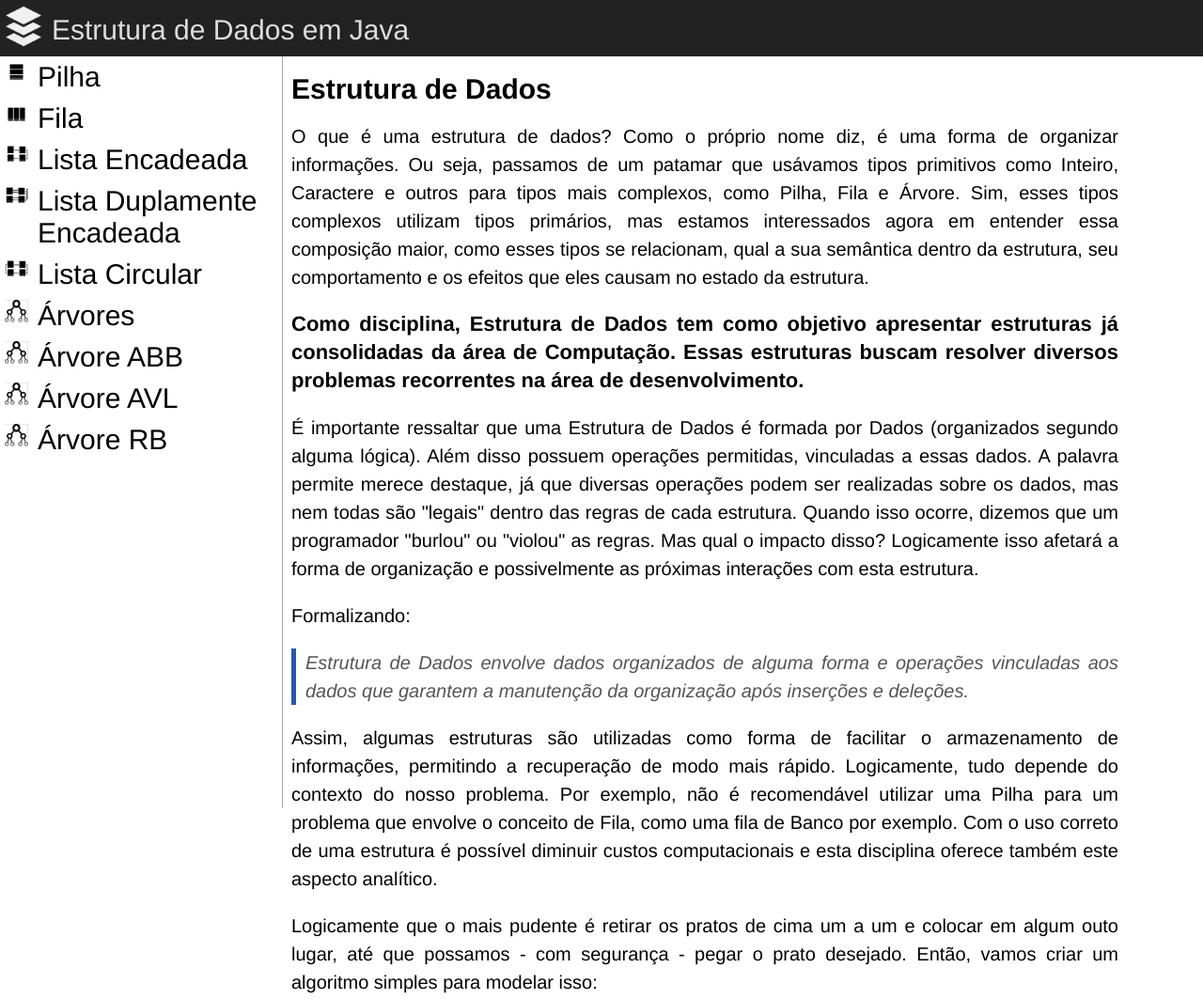
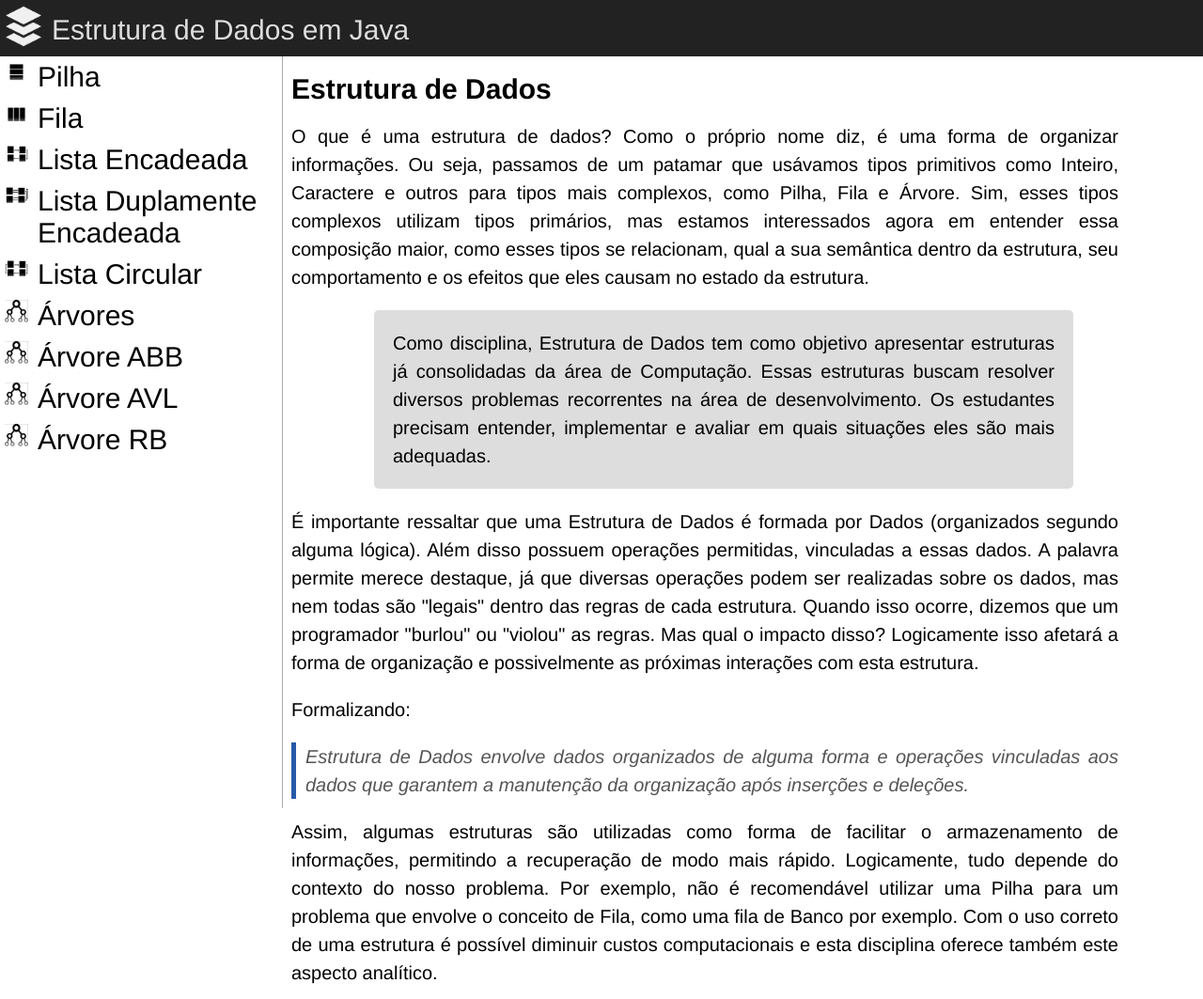
Before and after one commit to LuisAraujo/Estrutura-de-Dados-em-Java, a plain HTML site: page index.html in a window 1280 px wide. Shown: the top 1063 px of the page at 94% size. Drawn offline with Linux system fonts and the light colour scheme.

Commit message:
add analytics

```diff
--- a/index.html
+++ b/index.html
@@ -50,7 +50,7 @@
 			</div>
 
 			<div class="parag hightlight">
-				Como disciplina, Estrutura de Dados tem como objetivo apresentar estruturas já consolidadas da área de Computação. Essas estruturas buscam resolver diversos problemas recorrentes na área de desenvolvimento.
+				Como disciplina, Estrutura de Dados tem como objetivo apresentar estruturas já consolidadas da área de Computação. Essas estruturas buscam resolver diversos problemas recorrentes na área de desenvolvimento. Os estudantes precisam entender, implementar e avaliar em quais situações eles são mais adequadas.
 			</div >
 
 			<div class="parag">
@@ -165,6 +165,14 @@
 
 </div>
 </div>
+<!-- Global site tag (gtag.js) - Google Analytics -->
+<script async src="https://www.googletagmanager.com/gtag/js?id=G-NZJ9Q2L2RL"></script>
+<script>
+  window.dataLayer = window.dataLayer || [];
+  function gtag(){dataLayer.push(arguments);}
+  gtag('js', new Date());
 
+  gtag('config', 'G-NZJ9Q2L2RL');
+</script>
 </body>
 </html>
--- a/site/css/style.css
+++ b/site/css/style.css
@@ -113,8 +113,13 @@ a{
 }
 
 .hightlight{
-	font-weight: bold;
-	font-size: 22px;
+
+	background-color: #ddd;
+	border-radius: 5px;
+	padding: 20px;
+	width: 80%;
+	margin-left: 10%;
+
 }
 
 
```
